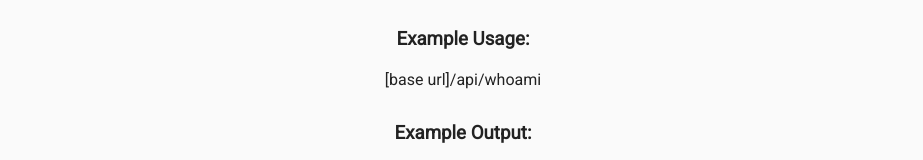
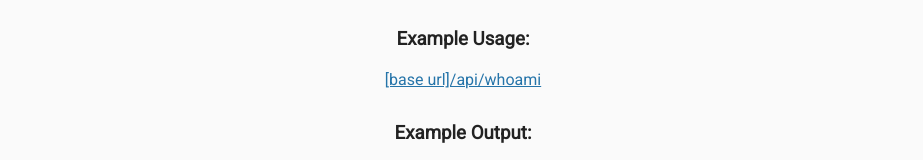
Before and after one commit to messaismael/Request-Header-Parser-Microservice, a website: page views/index.html in a window 1280 px wide. Shown: the part 182-342 px from the top of the page, without its empty margins (177-1100 px from the left). Drawn offline with Linux system fonts and the light colour scheme; files that its build step writes are made by us from their sources.

Commit message:
👩‍❤️‍💋‍👩💶 Updated with Glitch

```diff
--- a/views/index.html
+++ b/views/index.html
@@ -17,7 +17,9 @@
 
         <h3>Example Usage:</h3>
         <p>
+          <a href="https://deeply-beechnut-dyogo7nyob.glitch.me/api/whoami" target="_blank">
           [base url]/api/whoami
+          </a>
         </p>
 
         <h3>Example Output:</h3>
```
